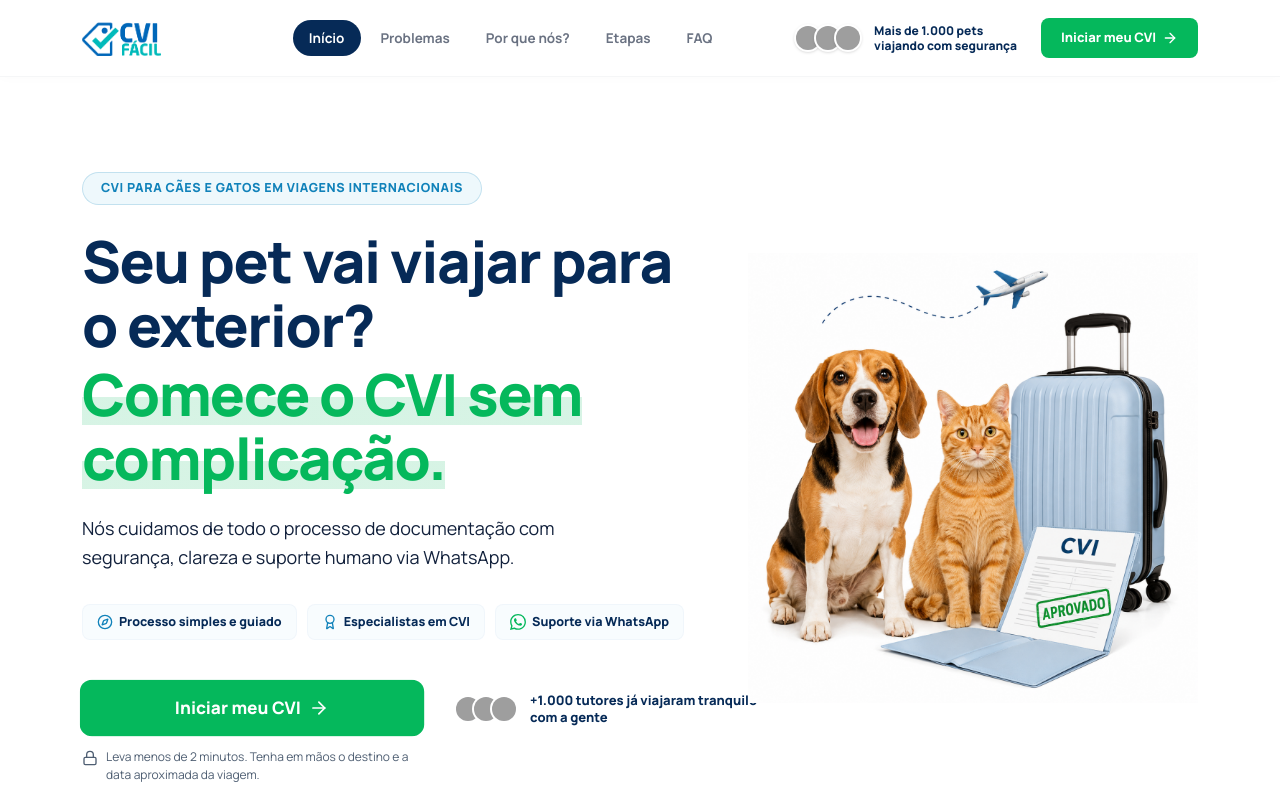
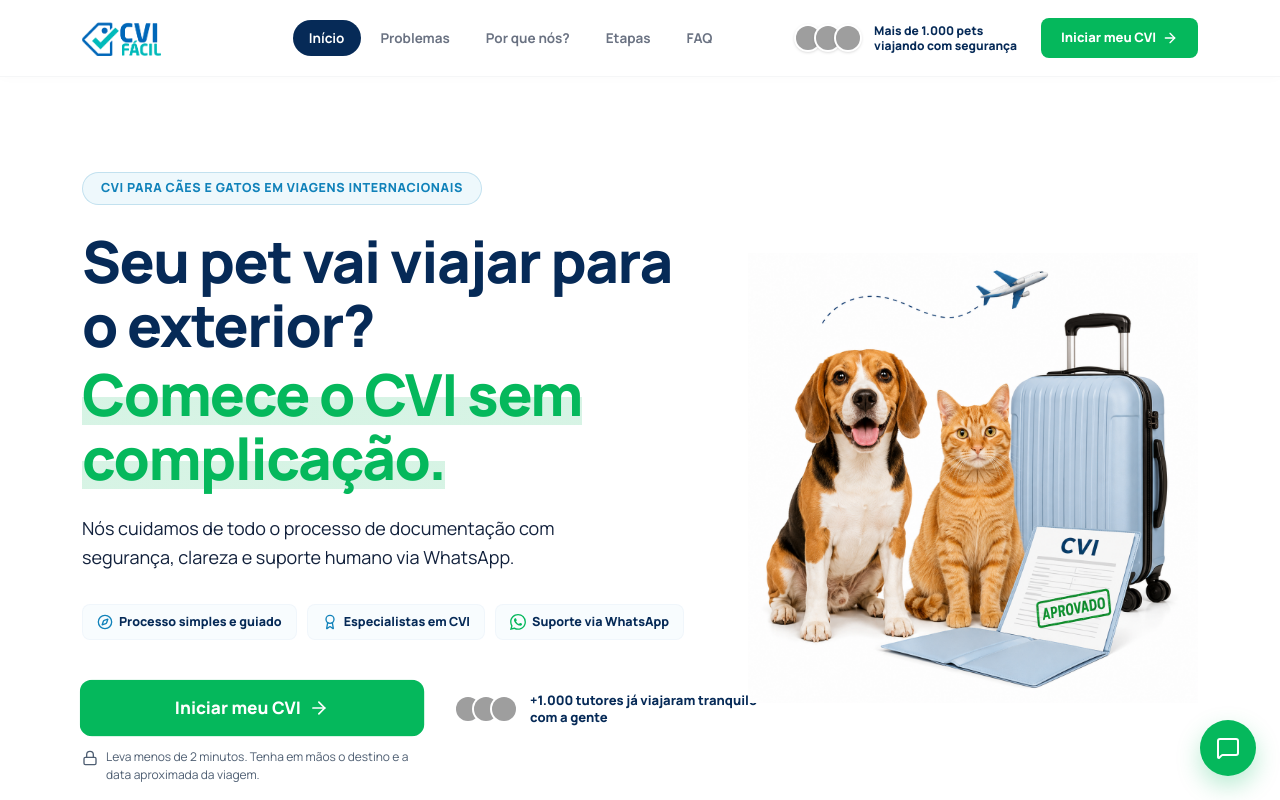
Before and after one commit to embarcompany/cvifacil, a Next.js app: page / in a window 1280 px wide. Shown: the top 800 px of the page. Built offline with nearby package versions, Linux system fonts and the light colour scheme; grey boxes are pictures that could not be loaded.

Commit message:
Add desktop chat floating button

```diff
--- a/src/app/page.tsx
+++ b/src/app/page.tsx
@@ -2266,6 +2266,18 @@ export default function Home() {
       {/* ==========================================
           FLOATING ELEMENTS & CRO WIDGETS
           ========================================== */}
+      {/* Desktop Chat Bubble */}
+      <div className="fixed bottom-6 right-6 z-40 hidden md:block">
+        <a
+          href="#avaliacao"
+          onClick={(e) => handleSmoothScroll(e, "avaliacao")}
+          className="group flex h-14 w-14 items-center justify-center rounded-full bg-whatsapp text-white shadow-[0_10px_24px_rgba(5,184,92,0.28)] transition-all duration-300 hover:scale-105 hover:bg-whatsapp-hover active:scale-95"
+          aria-label="Iniciar atendimento"
+        >
+          <MessageSquare className="h-6 w-6 transition-transform duration-300 group-hover:scale-105" />
+        </a>
+      </div>
+
       {/* Mobile Sticky Bar */}
       <div className={`md:hidden fixed bottom-0 left-0 right-0 z-40 p-3 bg-white/95 backdrop-blur-md border-t border-border shadow-[0_-4px_12px_rgba(0,0,0,0.05)] pb-[calc(0.75rem+env(safe-area-inset-bottom))] transition-all duration-300 ${
         scrolled ? "translate-y-0 opacity-100" : "translate-y-full opacity-0 pointer-events-none"
```
